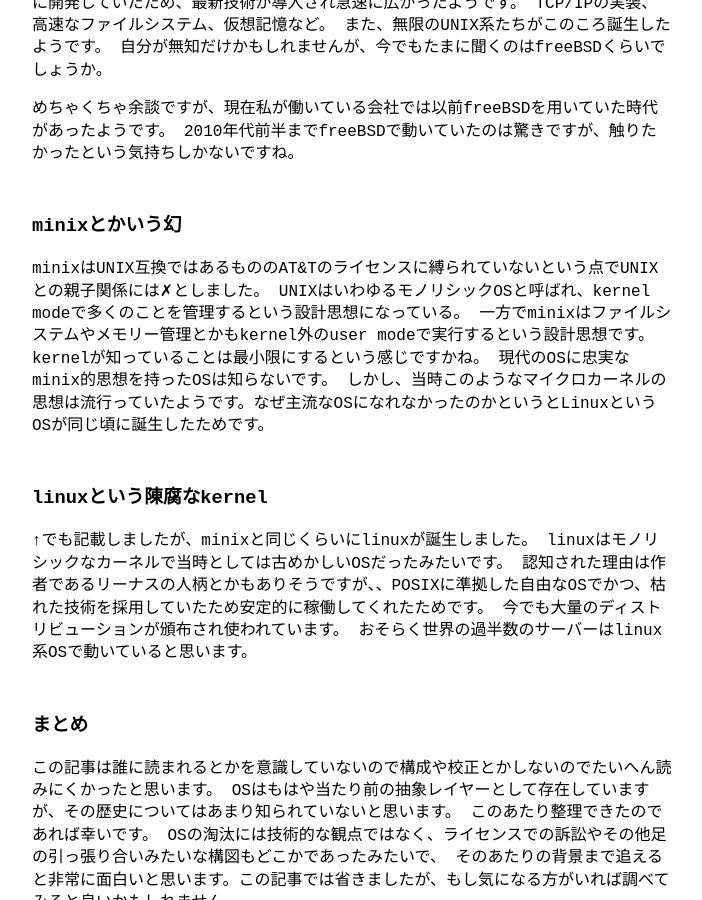
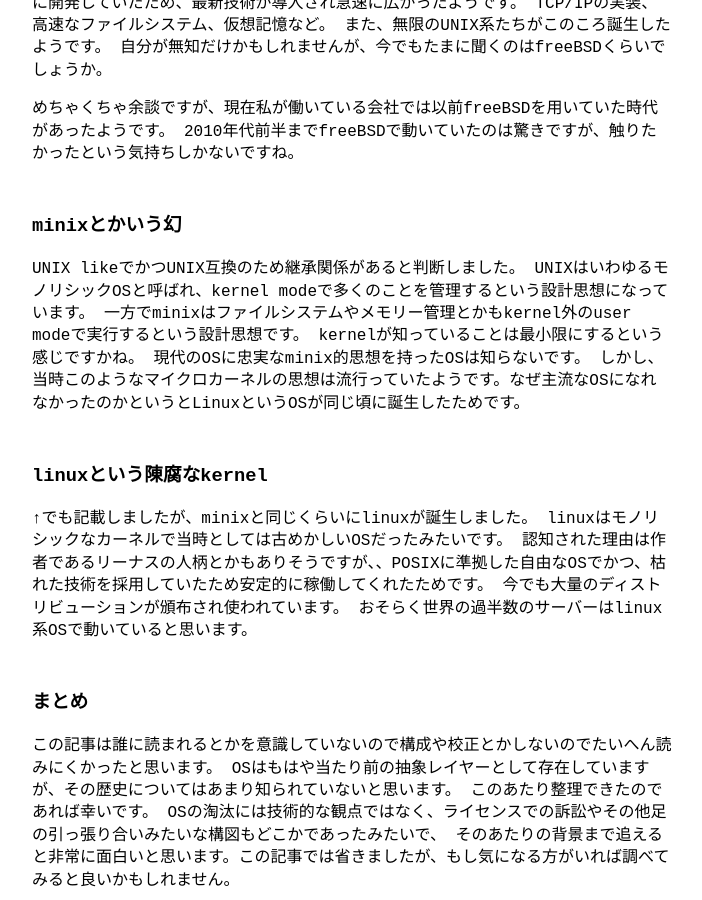
Before and after one commit to katamotokosuke/katamotokosuke.github.io, a Jekyll site: the page built from _posts/2022-03-17-os-history.markdown, in a window 1280 px wide and 900 px high, scrolled down 1641 px. Shown: the whole window, without its empty margins (288-990 px from the left). Built offline with Jekyll 4.4.1, drawn with Linux system fonts in a browser that asks for light colours.

Commit message:
update os history

```diff
--- a/_posts/2022-03-17-os-history.markdown
+++ b/_posts/2022-03-17-os-history.markdown
@@ -45,8 +45,8 @@ TCP/IPの実装、高速なファイルシステム、仮想記憶など。
 2010年代前半までfreeBSDで動いていたのは驚きですが、触りたかったという気持ちしかないですね。
 
 ### minixとかいう幻
-minixはUNIX互換ではあるもののAT&Tのライセンスに縛られていないという点でUNIXとの親子関係には✗としました。
-UNIXはいわゆるモノリシックOSと呼ばれ、kernel modeで多くのことを管理するという設計思想になっている。
+UNIX likeでかつUNIX互換のため継承関係があると判断しました。
+UNIXはいわゆるモノリシックOSと呼ばれ、kernel modeで多くのことを管理するという設計思想になっています。
 一方でminixはファイルシステムやメモリー管理とかもkernel外のuser modeで実行するという設計思想です。
 kernelが知っていることは最小限にするという感じですかね。
 現代のOSに忠実なminix的思想を持ったOSは知らないです。
```
